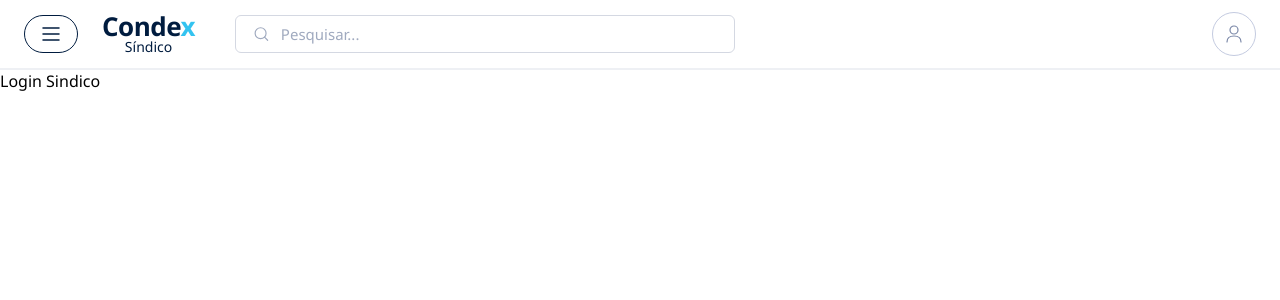
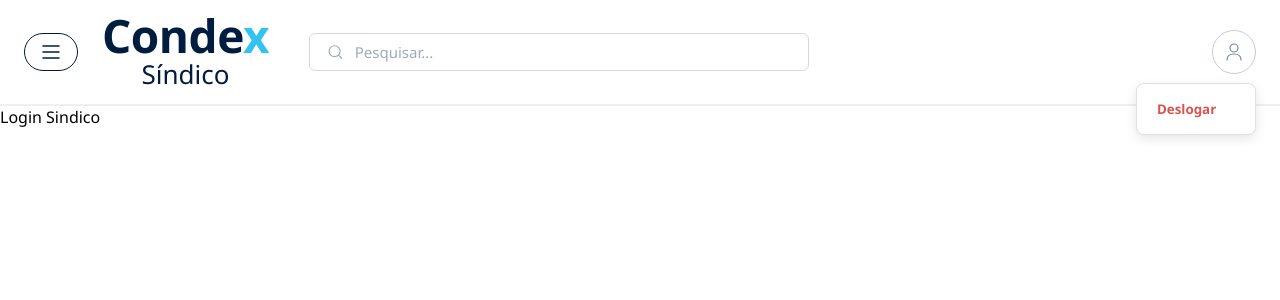
Before and after one commit to Condex-TCC/Condex-Front, a React (Vite) app: page /sindico in a window 1280 px wide. Both pictures are taken after a click on the button 1234 px from the left and 34 px from the top of the page. Shown: the top 300 px of the page. Built offline with nearby package versions, Linux system fonts and the light colour scheme.

Commit message:
Criando botão e funções para o logout do Sindico

```diff
--- a/src/components/sindico/headerSindoc.jsx
+++ b/src/components/sindico/headerSindoc.jsx
@@ -1,10 +1,36 @@
 //Importando os elementos que serão utilizados dentro o componente
+import { useState } from "react"
 import "../../css/headerSindico.css"
+import * as CookieService from '../../service/cookie'
+import { useNavigate } from 'react-router-dom';
 
 //Header principal da página
 
 //Função que cria o componente
 function HeaderSindico(){
+
+    //Hook que realiza a nevegação automatica
+    const navigate = useNavigate();
+
+    //Criando um estado do botão do logout do sindico
+    const [menuLogout, setMenuLogout] = useState(false)
+
+    //Função que altera o estado do botão
+    const AlteraMenu = () => {
+
+        //Inverte o valor armazenado
+        setMenuLogout(!menuLogout)
+    }
+
+    //Função que desloga o usuário
+    const deslogar = () => {
+
+        //Apaga todos os cookies
+        CookieService.DeleteCookie()
+
+        //Redireciona para a tela inicial
+        navigate('/')
+    }
 
     //Retorna o componente
     return (
@@ -61,7 +87,7 @@ function HeaderSindico(){
         </div>
 
         {/* Abre a seção direita do cabeçalho, focada no usuário */}
-        <div className="right-section">
+        <div className="right-section" onClick={AlteraMenu}>
 
             {/* Cria o botão circular que representa o perfil */}
             <button className="profile-btn">
@@ -72,6 +98,19 @@ function HeaderSindico(){
                     <path d="M5 20C5 16.5 7.5 14 12 14C16.5 14 19 16.5 19 20" stroke="#7A87A7" strokeWidth="1.2" strokeLinecap="round" />
                 </svg>
             </button>
+
+            {/* Verifica se o butão de menu lateral foi clicado */}
+            {
+                //Verificando se o botão foi clicado
+                menuLogout ?
+                    <div className="dropdown-menu">
+                        <button type="button" onClick={deslogar} className="logout-button">
+                            Deslogar
+                        </button>
+                    </div>
+                :
+                console.log("O button está fechado")
+            }
         </div>
 
     </header>
--- a/src/css/headerSindico.css
+++ b/src/css/headerSindico.css
@@ -39,7 +39,7 @@
 } /* Encerra o empilhamento tipográfico */
 
 .logo-title { /* Regras de estilo para a palavra principal (Condex) */
-  font-size: 26px; /* Aumenta expressivamente o corpo do texto para dar protagonismo de logomarca */
+  font-size: 46px; /* Aumenta expressivamente o corpo do texto para dar protagonismo de logomarca */
   font-weight: 800; /* Engrossa as linhas da letra aplicando uma versão extrabold da tipografia escolhida */
   color: #001C3F; /* Atribui a tinta principal da marcação: um tom escuro marinho de azul */
   letter-spacing: -0.5px; /* Comprime milimetricamente a proximidade entre os caracteres do título */
@@ -55,7 +55,7 @@
 } /* Final da injeção de cor de destaque */
 
 .logo-subtitle { /* Conjunto de regras regendo o nome de apoio (Síndico) */
-  font-size: 14px; /* Diminui a proporção tornando-a hierarquicamente inferior à logomarca principal */
+  font-size: 26px; /* Diminui a proporção tornando-a hierarquicamente inferior à logomarca principal */
   font-weight: 500; /* Define um negrito intermediário (medium) que não briga com o título superior */
   color: #001C3F; /* Segue o guia de design copiando o mesmo azul escuro aplicado nas letras maiores */
   margin-top: -2px; /* Anula uma pequena fração do espaçamento natural subindo o texto verticalmente */
@@ -98,7 +98,9 @@
 .right-section { /* Define o espaço latente destinado ao agrupamento alocado no flanco oposto */
   display: flex; /* Recruta a mecânica flexbox auxiliando o controle geométrico dos ícones periféricos */
   align-items: center; /* Promove o repouso centralizado dos elementos flutuantes sobre a sua extensão polar */
-} /* Desliga a diretriz aplicável ao quadrante ocidental */
+
+  position: relative; /* <-- ADICIONE ESTA LINHA. É AQUI QUE A MÁGICA ACONTECE */
+}
 
 .profile-btn { /* Trilha das regras moldando o disparador circular pertencente ao usuário interativo */
   background: transparent; /* Retira o acinzentado imposto pelas engrenagens convencionais providas aos botões web */
@@ -111,3 +113,36 @@
   justify-content: center; /* Atraca o desenho SVG precisamente equilibrado dividindo a massa lateral oposta pelo vetor longitudinal X */
   cursor: pointer; /* Evidencia o traço da interface transformando o traçador estático num gatilho ilustrado ao sobrepor do utilizador */
 } /* Estanca peremptoriamente os comandos arquitetônicos formatando o componente visual exposto pela imagem referencial */
+
+
+/* Caixinha do Menu Dropdown */
+.dropdown-menu {
+  position: absolute;
+  top: 120%; /* Aparece logo abaixo do ícone com uma pequena folga */
+  right: 0;
+  background-color: #ffffff;
+  border: 1px solid #e0e0e0;
+  border-radius: 8px;
+  padding: 8px;
+  box-shadow: 0 4px 12px rgba(0, 0, 0, 0.1);
+  z-index: 1000;
+  min-width: 120px;
+}
+
+/* Botão de Deslogar */
+.logout-button {
+  width: 100%;
+  background: transparent;
+  border: none;
+  color: #d9534f;
+  padding: 8px 12px;
+  cursor: pointer;
+  font-weight: 600;
+  text-align: left;
+  border-radius: 4px;
+  transition: background-color 0.2s ease;
+}
+
+.logout-button:hover {
+  background-color: #f8d7da; /* Destaque suave ao passar o mouse */
+}
```
